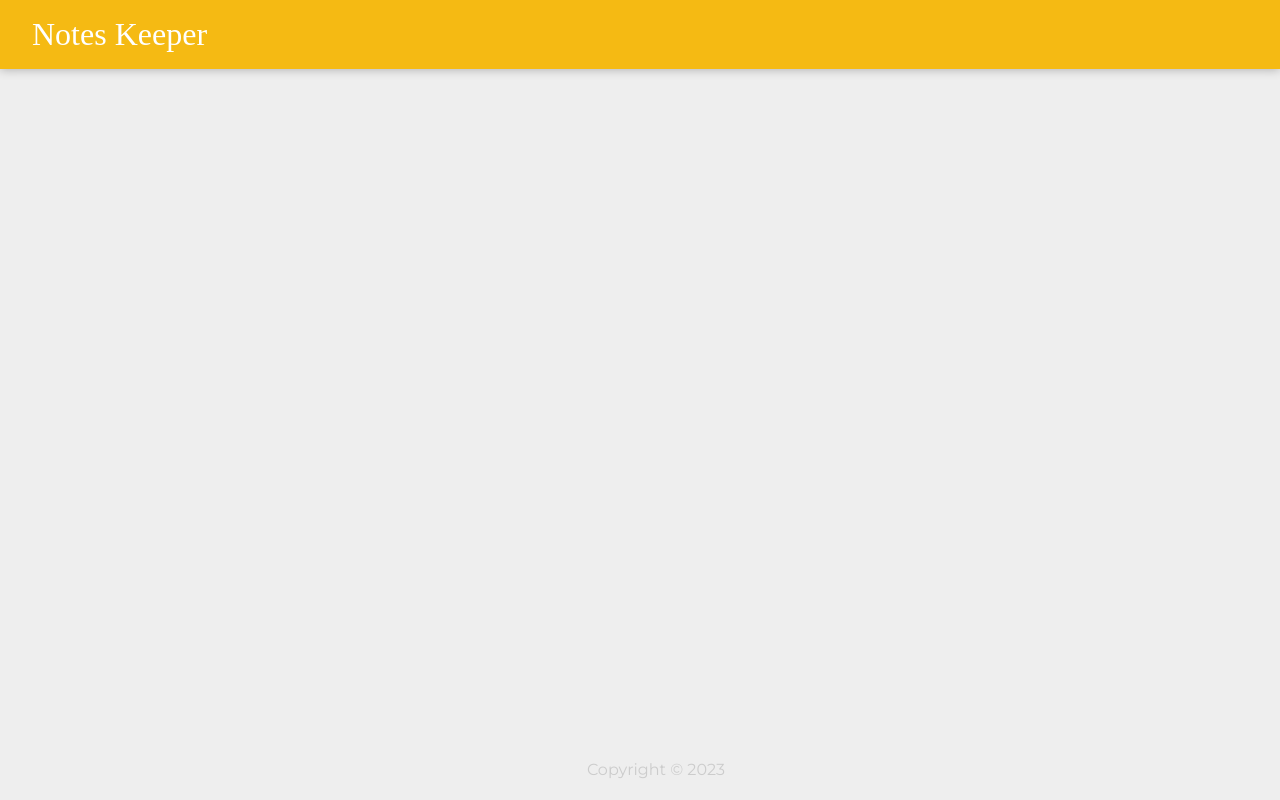
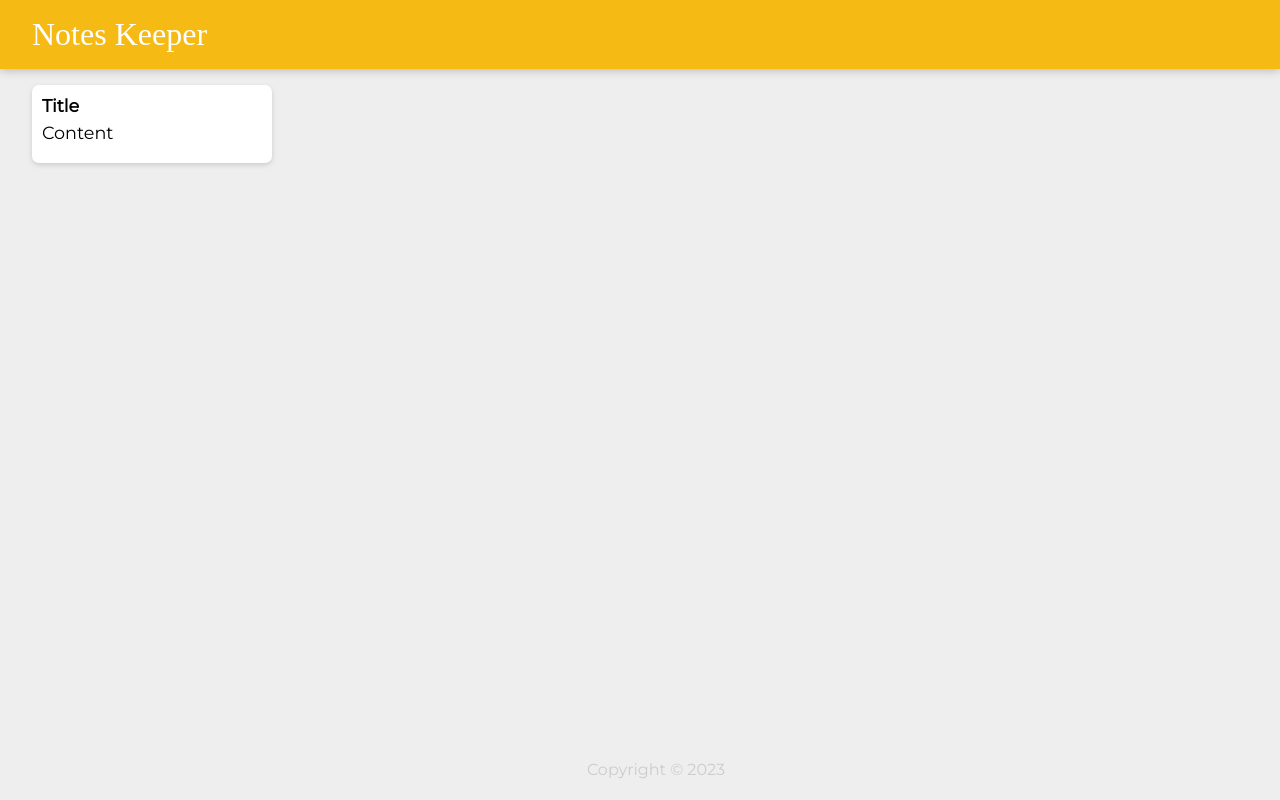
Before and after one commit to rakshitsahai/notes-keeper-app, a React (Create React App) app: page / in a window 1280 px wide. Built offline with nearby package versions, Linux system fonts and the light colour scheme; a web font is replaced by a local one.

Commit message:
added Note component

```diff
--- a/src/components/App.jsx
+++ b/src/components/App.jsx
@@ -1,11 +1,13 @@
 import React from "react";
 import Footer from "./Footer";
 import Header from "./Header";
+import Note from "./Note";
 
 function App() {
   return (
     <React.StrictMode>
       <Header />
+      <Note />
       <Footer />
     </React.StrictMode>
   );
--- /dev/null
+++ b/src/components/Note.jsx
@@ -0,0 +1,10 @@
+function Note() {
+  return (
+    <div className="note">
+      <h1>Title</h1>
+      <p>Content</p>
+    </div>
+  );
+}
+
+export default Note;
```
